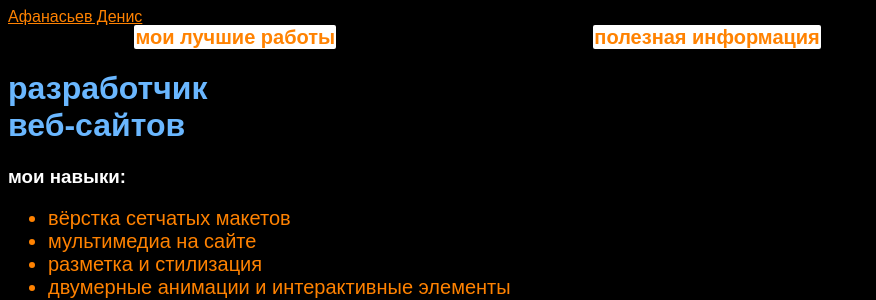
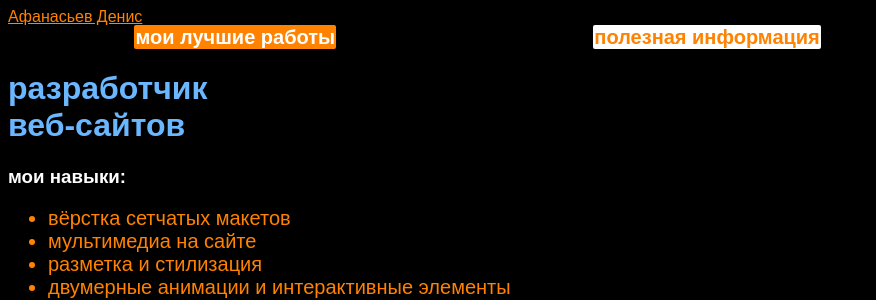
Before and after one commit to dRDPJOAS/portfolio1, a plain HTML site: page index.html in a window 1280 px wide. In both pictures the pointer is over the link "мои лучшие работы". Shown: the top 300 px of the page, without its empty margins (0-876 px from the left). Drawn offline with Linux system fonts and the light colour scheme.

Commit message:
Update style.css

```diff
--- a/style.css
+++ b/style.css
@@ -45,3 +45,7 @@ margin:10%;
 font-size: 20PX;
 padding: 1PX;
 }
+
+.link-nav:hover{
+background-color: #ff8201;
+color: white;
```
